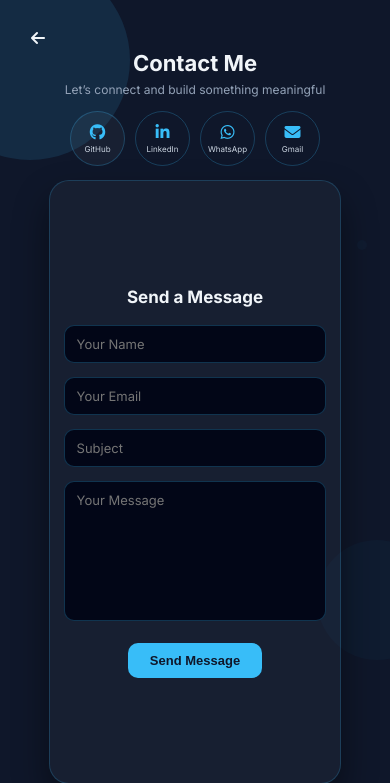
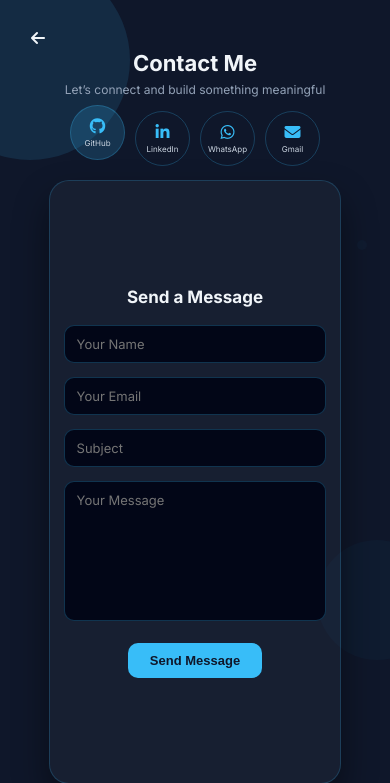
Before and after one commit to Rishikesh0930/Portfolio, a Django app: page /contact/ in a window 390 px wide, while the restyled element is pressed. Shown: the top 783 px of the page. Run offline with Django 5.2, Linux system fonts and the light colour scheme.

Commit message:
update static

```diff
--- a/static/css/contact.css
+++ b/static/css/contact.css
@@ -128,12 +128,6 @@ body {
     background: rgba(56, 189, 248, 0.18);
 }
 
-.icon-card:active {
-    transform: none;
-    background: rgba(255, 255, 255, 0.04);
-    color: #CBD5E1;
-}
-
 .icon-card i {
     font-size: 22px;
     color: #38BDF8;
@@ -258,12 +252,6 @@ body {
         -webkit-tap-highlight-color: transparent;
     }
 
-    .icon-card:active {
-        transform: none;
-        background: rgba(255, 255, 255, 0.04);
-        color: #CBD5E1;
-    }
-
     .icon-card i {
         font-size: 20px;
     }
@@ -374,12 +362,6 @@ body {
         -webkit-tap-highlight-color: transparent;
     }
 
-    .icon-card:active {
-        transform: none;
-        background: rgba(255, 255, 255, 0.04);
-        color: #CBD5E1;
-    }
-
     .icon-card i {
         font-size: 16px;
     }
```
Also changed, not shown: static/css/home.css (+2 -12 lines).
